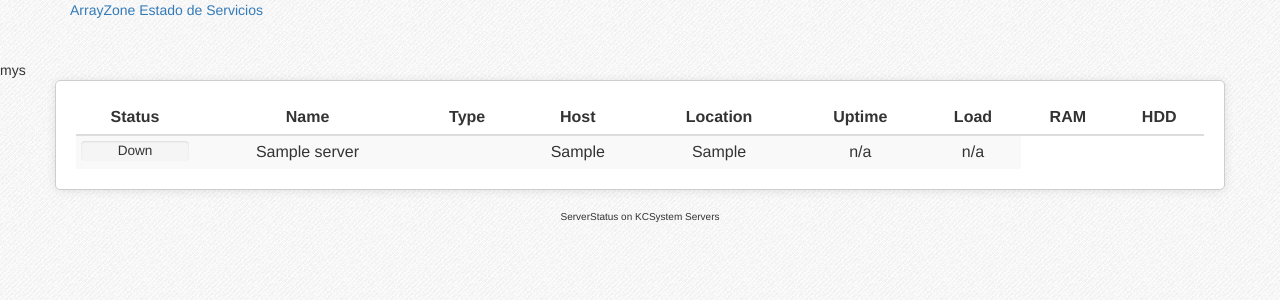
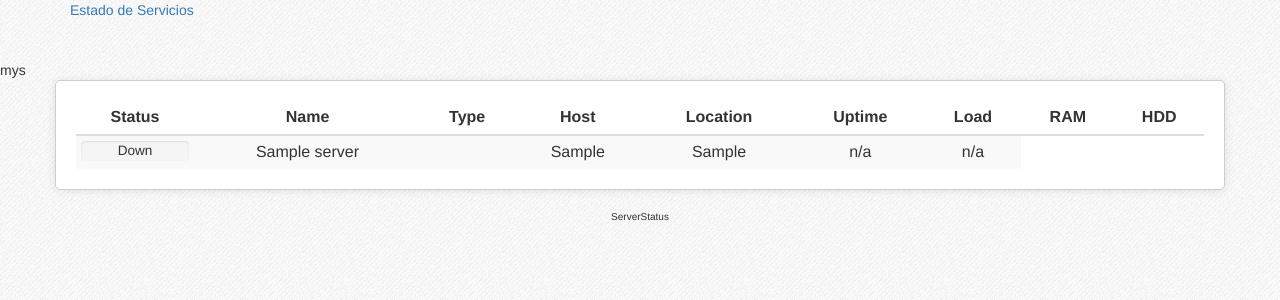
Before and after one commit to yuuues/ServerStatus, a PHP site: page / in a window 1280 px wide. Shown: the top 300 px of the page. Run offline with PHP 8.4, Linux system fonts and the light colour scheme; tables that the repository leaves empty or names only in its code hold one stand-in row (values such as "Sample post"); some libraries are stand-ins or nearby versions.

Commit message:
Update Copy

```diff
--- a/templates/default/index.php
+++ b/templates/default/index.php
@@ -16,7 +16,7 @@
         <div class="navbar navbar-fixed-top">
             <div class="navbar-inner">
                 <div class="container">
-                    <a class="brand" href="#">ArrayZone Estado de Servicios</a>
+                    <a class="brand" href="#">Estado de Servicios</a>
                 </div>
             </div>
         </div>
@@ -43,7 +43,7 @@
         </div>
 
         <div class="container">
-            <p style="text-align: center; font-size: 10px;">ServerStatus on KCSystem Servers</p>
+            <p style="text-align: center; font-size: 10px;">ServerStatus</p>
         </div>
         <script src="//ajax.googleapis.com/ajax/libs/jquery/1.10.1/jquery.min.js"></script>
         <script src="//netdna.bootstrapcdn.com/twitter-bootstrap/2.3.2/js/bootstrap.min.js"></script>
```
